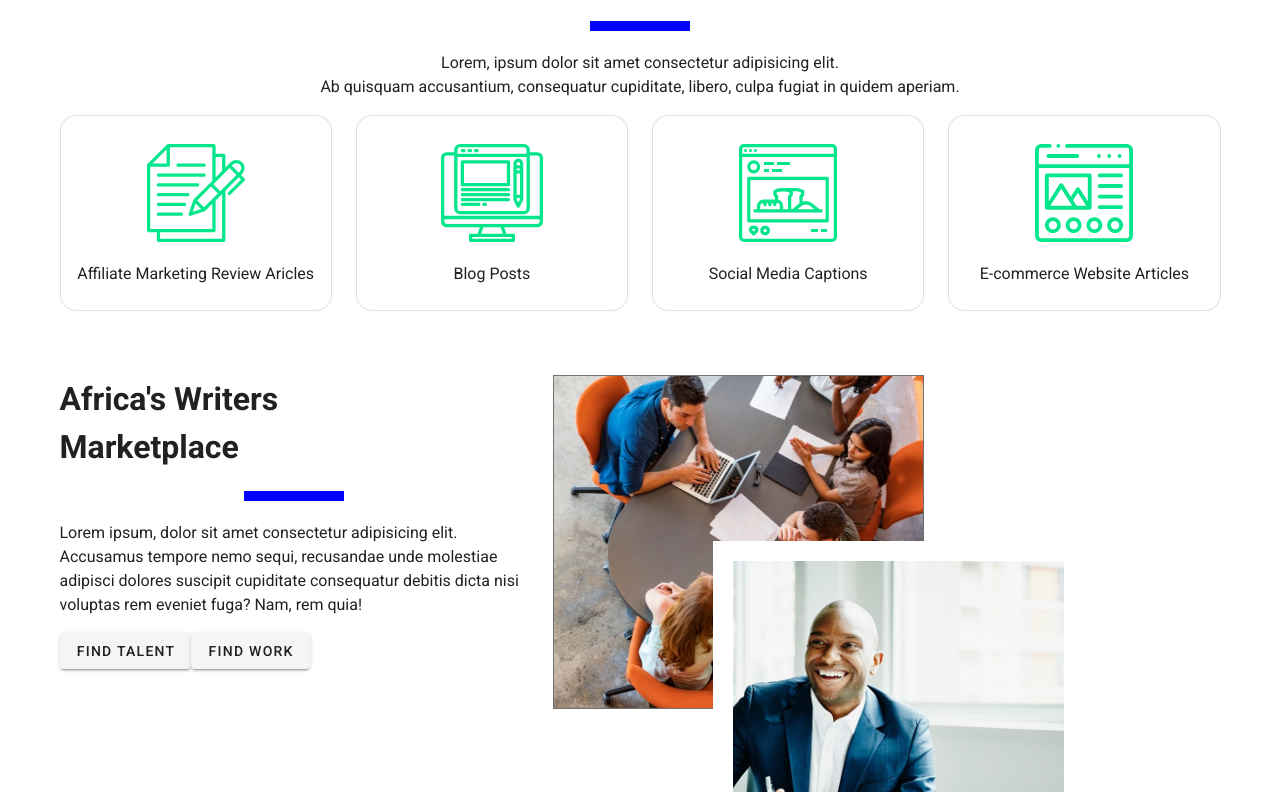
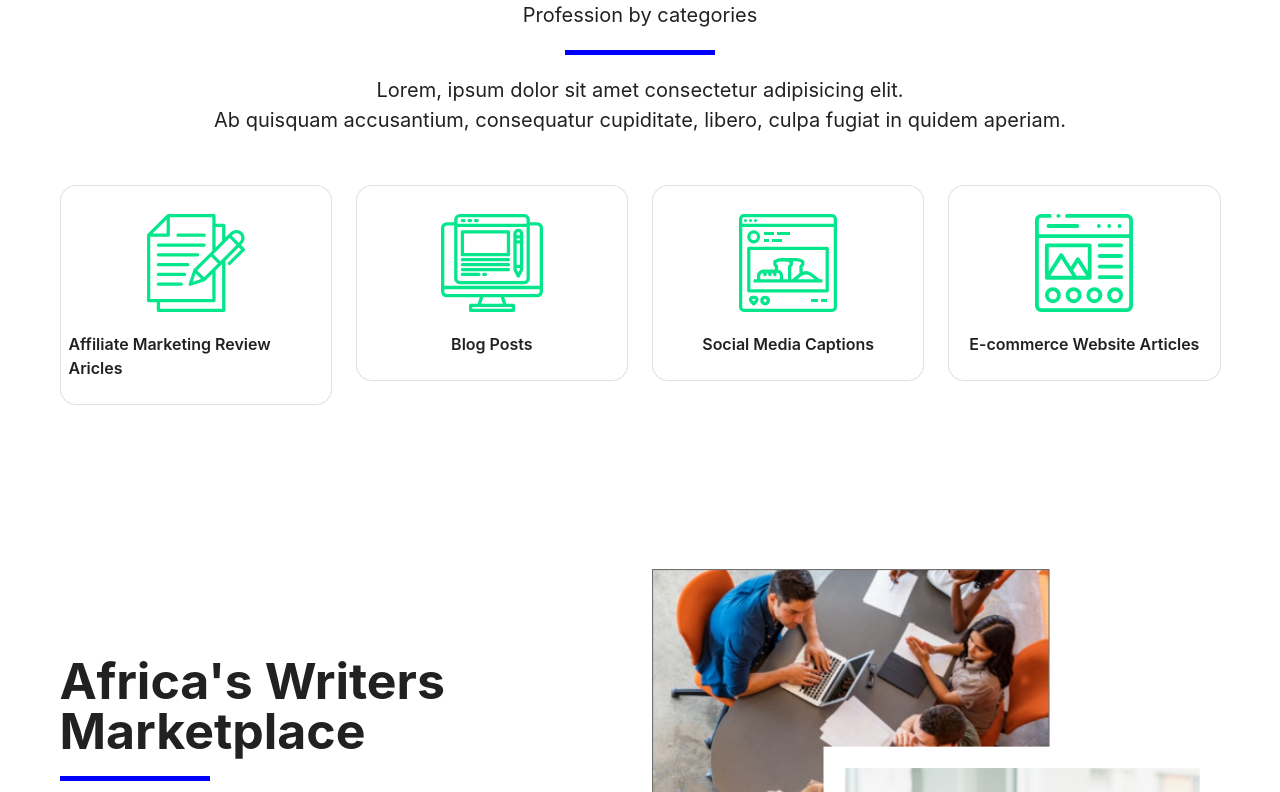
Before and after one commit to tofmat/Afriwrite, a Nuxt app: page / in a window 1280 px wide. Shown: the part 808-1600 px from the top of the page. Built offline with nearby package versions, Linux system fonts and the light colour scheme.

Commit message:
done with available home and signup page

```diff
--- a/assets/styles/default.css
+++ b/assets/styles/default.css
@@ -1,3 +1,6 @@
+* {
+    font-family: -apple-system, BlinkMacSystemFont, 'Segoe UI', Roboto, Oxygen, Ubuntu, Cantarell, 'Open Sans', 'Helvetica Neue', sans-serif;
+}
 .flex{
     display: flex;
 }
@@ -5,6 +8,9 @@
     display: flex !important;
     align-items: center !important;
     justify-content: center !important;
+}
+.alignCenter{
+    align-items: center;
 }
 .marginy-20{
     margin: 20px 0;
@@ -22,6 +28,9 @@ hr {
     height: 1px;
     width: 30px;
 }
+.myBtn {
+    box-shadow: none !important;
+}
 /* input {
     border: solid 1px black;
 } */
--- a/components/indexpage/africaWriters.vue
+++ b/components/indexpage/africaWriters.vue
@@ -1,28 +1,28 @@
 <template>
-  <div>
+  <div class="africaWritersPlay">
       <v-container>
           <div>
-              <v-row>
-                    <v-col cols="12" sm="5">
-                        <div>
+              <v-row class="alignCenter africaWriters">
+                    <v-col cols="12" sm="6">
+                        <div class="">
                             <h1>
                                 Africa's Writers <br> Marketplace
                             </h1>
                             <div class="marginy-20">
-                                <div class="divider centerflex"></div>
+                                <div class="divider2 centerflex"></div>
                             </div>
                             <p>Lorem ipsum, dolor sit amet consectetur adipisicing elit. Accusamus tempore nemo sequi, recusandae unde molestiae adipisci dolores suscipit cupiditate consequatur debitis dicta nisi voluptas rem eveniet fuga? Nam, rem quia!</p>
-                            <div class="centerFlex">
-                                <v-btn>
+                            <div class="centerFlex africaButton">
+                                <v-btn class="myBtn findBtn">
                                     Find Talent
                                 </v-btn>
-                                <v-btn>
+                                <v-btn class="workBtn">
                                     Find Work
                                 </v-btn>
                             </div>
                         </div>
                     </v-col>
-                    <v-col cols="12" sm="7">
+                    <v-col cols="12" sm="6">
                         <img src="../../assets/images/twoImage.png" alt="image">
                     </v-col>
               </v-row>
@@ -38,5 +38,40 @@ export default {
 </script>
 
 <style>
+.africaWritersPlay{
+    margin: 50px 0;
+}
+.africaWriters h1 {
+    font-size: 50px;
+    line-height: 50px;
 
+}
+.africaWriters p {
+    font-size: 20px;
+}
+.divider2 {
+    width: 150px;
+    height: 5px;
+    background-color: blue;
+}
+.africaButton{
+    margin: 30px 0;
+}
+.africaWriters img {
+    width: 100%;
+}
+.findBtn{
+    padding: 20px !important;
+    background-color: #00E68A !important;
+    color: white !important;
+    box-shadow: none !important;
+    margin-right: 10px;
+}
+.workBtn{
+    padding: 20px !important;
+    background-color: transparent !important;
+    border: #00E68A solid 1px;
+    color: #00E68A !important;
+    box-shadow: none !important;
+}
 </style>
--- a/components/indexpage/explore.vue
+++ b/components/indexpage/explore.vue
@@ -1,7 +1,7 @@
 <template>
   <div class="exploreSection">
       <v-container>
-          <div>
+          <div class="exploreText">
               <h1 class="textCenter">
                   Explore the Marketplace
               </h1>
@@ -13,7 +13,7 @@
               </div>
               <p class="textCenter">Lorem, ipsum dolor sit amet consectetur adipisicing elit. <br/> Ab quisquam accusantium, consequatur cupiditate, libero, culpa fugiat in quidem aperiam.</p>
           </div>
-          <div>
+          <div class="fourCards">
             <v-row>
                 <v-col cols="12" sm="3">
                     <v-card class="pa-2 rounded-xl centerflex p-10 tile columnFlex" outlined tile >
@@ -55,10 +55,15 @@ export default {
 .exploreSection{
     padding: 40px 10px;
 }
-
+.exploreText h1 {
+    font-size: 48px;
+}
+.exploreText p {
+    font-size: 20px;
+}
 .divider {
-    width: 100px;
-    height: 10px;
+    width: 150px;
+    height: 5px;
     margin: auto;
     background-color: blue;
 }
@@ -72,6 +77,12 @@ export default {
 .tile p {
     margin-top: 20px;
 }
+.fourCards {
+    margin: 50px 0;
+}
+.fourCards p {
+    font-weight: 600;
+}
 /* .curvedBorder{
     border-radius: 10% !important;
 } */
--- a/layouts/default.vue
+++ b/layouts/default.vue
@@ -19,7 +19,7 @@
           </v-row>
         </v-container>
       </v-item-group>
-      <v-btn class="px-5 noMobile">Join Now</v-btn>
+      <v-btn class="px-5 noMobile navBtn">Join Now</v-btn>
       <v-app-bar-nav-icon @click="drawer = true" class="noDesktop mobileDisplay"></v-app-bar-nav-icon>
     </v-app-bar>
 
@@ -130,6 +130,12 @@ export default {
 .headNav {
   flex: none !important;
 }
+.navBtn {
+  padding: 20px !important;
+  background-color: white !important;
+  color: #00E68A !important;
+  box-shadow: none !important;
+}
 @media(max-width: 600px){
     .logoImage {
         width: 50%;
--- a/pages/signup.vue
+++ b/pages/signup.vue
@@ -3,17 +3,18 @@
     <div class="fullHeight">
 			<div class="signupField">
         <v-container>
-          <div class="flex centerflex">
+          <div class="flex centerflex signupEvery">
               <div class="signupImage">
                 <img src="../assets/images/typwriter.svg" alt="">
               </div>
               <div class="signupForm">
                   <div>
-                    <h2 style="color: #434343;">Sign up to Afriwrites</h2>
-                    <p style="padding: 15px 0;">Already have an account? <span class="blueColor">Log in</span></p>
+                    <p style="color: #434343;" class="signUpHead">Sign up to Afriwrites</p>
+                    <p>Already have an account? <span class="blueColor">Log in</span></p>
+                    <p class="onlyShowSmall">Sign up with</p>
                     <div class="otherSignUp">
-                      <v-btn> <i class="fab fa-google googleIcon"></i> Sign up with Google</v-btn>
-                      <v-btn><i class="fab fa-facebook-f facebookIcon"></i></v-btn>
+                      <v-btn class="gooBtn myBtn"> <i class="fab fa-google googleIcon"></i> <span class="noShowSmall">Sign up with Google</span> </v-btn>
+                      <v-btn class="faceBtn myBtn"><i class="fab fa-facebook-f fa-2x facebookIcon"></i></v-btn>
                     </div>
                     <div class="flex centerflex orDiv">
                       <hr>
@@ -38,7 +39,7 @@
                         <input type="checkbox" class="checkbox"/>
                         <p>By creating account, you agree to accept our <span class="blueColor"> Private Policy,</span> <span class="blueColor">Term of Service </span> and <span class="blueColor"> Notification Setting </span></p>
                       </div>
-                      <div class="flex">
+                      <div class="flex loginBtns">
                         <v-btn>Continue as Client</v-btn>
                         <v-btn>Continue as Freelancer</v-btn>
                       </div>
@@ -63,12 +64,18 @@ export default {
 .signUp{
   background-color: #F5F6FA;
 }
-
+.gooBtn{
+  padding: 20px !important;
+  background-color: transparent !important;
+  border: #8B8B8B solid 1px;
+  color: #8B8B8B !important;
+  margin-right: 10px;
+}
 .fullHeight{
   min-height: 100vh;
 }
 .signupField{
-  padding: 60px 100px;
+  padding: 60px 0;
 }
 .formInput label {
   margin-bottom: 10px;
@@ -83,6 +90,9 @@ export default {
 }
 .facebookIcon {
   color: blue;
+}
+.otherSignUp{
+  display: flex;
 }
 .checkboxDiv {
   color: #8B8B8B;
@@ -103,8 +113,14 @@ export default {
   padding: 0 50px;
   color: #8B8B8B;
 }
+.onlyShowSmall{
+    display: none;
+  }
 .signupImage{
   padding: 0 50px;
+}
+.signupImage img{
+  width: 100%;
 }
 .signupInput input {
   border: solid 1px #8B8B8B;
@@ -112,6 +128,54 @@ export default {
   height: 36px;
   padding: 10px;
 }
-
-
+.signUpHead {
+  font-size: 25px;
+  font-weight: 500;
+}
+.faceBtn{
+  padding: 21px !important;
+  background-color: #E2E2E4 !important;
+  color: #8B8B8B !important;
+}
+@media(max-width: 1300px){
+    /* .signupField {
+      padding: 60px 50px;
+    } */
+  .loginBtns{
+    flex-direction: column;
+  }
+}
+@media(max-width: 1000px){
+    /* .signupField {
+      padding: 60px 50px;
+    } */
+  .loginBtns{
+    flex-direction: column;
+  }
+  .signupEvery{
+    flex-direction: column;
+  }
+  .signupForm {
+    width: 70%;
+  }
+  @media(max-width: 700px){
+  .signupForm {
+    width: 100%;
+  }
+  }
+  @media(max-width: 400px){
+    .signupImage{
+      padding: 0 10px;
+    }
+    .signupForm{
+      padding: 0 10px;
+    }
+    .noShowSmall{
+      display: none;
+    }
+    .onlyShowSmall{
+      display: block;
+    }
+  }
+}
 </style>
```
Lines whose indentation alone changed are shown as unchanged.
